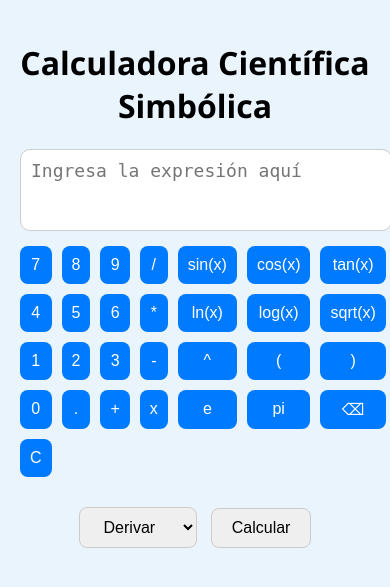
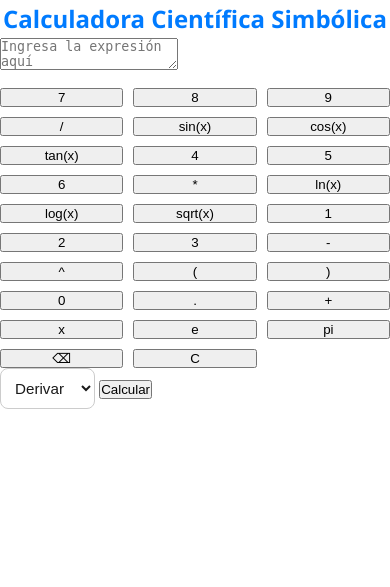
Before and after one commit to AnthoanMH25/calculadora-simbolica, a Flask app: page / in a window 390 px wide. Shown: the top 587 px of the page. Run offline with Flask 2, Linux system fonts and the light colour scheme; some libraries are stand-ins or nearby versions.

Commit message:
Update style.css

```diff
--- a/static/style.css
+++ b/static/style.css
@@ -1,92 +1,198 @@
-body {
-  font-family: 'Segoe UI', sans-serif;
-  background: #eaf4fc;
+/* === ROOT: Variables CSS para modo claro/oscuro === */
+:root {
+  --bg-dark: #121212;
+  --bg-card: #1e1e1e;
+  --bg-input: #262626;
+  --text-main: #f0f0f0;
+  --text-muted: #aaa;
+  --accent: #00e6e6;
+  --accent-hover: #00c3c3;
+  --error: #e60000;
+  --border: #444;
+  --transition: 0.3s ease;
+  --font-main: 'Segoe UI', Tahoma, Geneva, Verdana, sans-serif;
+}
+
+@media (prefers-color-scheme: light) {
+  :root {
+    --bg-dark: #ffffff;
+    --bg-card: #f0f0f0;
+    --bg-input: #ffffff;
+    --text-main: #1a1a1a;
+    --text-muted: #555;
+    --accent: #007bff;
+    --accent-hover: #0056b3;
+    --border: #ccc;
+  }
+}
+
+/* === BASE === */
+* {
   margin: 0;
   padding: 0;
+  box-sizing: border-box;
 }
 
-.container {
-  max-width: 900px;
-  margin: auto;
-  padding: 20px;
+body {
+  font-family: var(--font-main);
+  background-color: var(--bg-dark);
+  color: var(--text-main);
+  line-height: 1.6;
+  transition: background-color var(--transition), color var(--transition);
+}
+
+/* === TITULOS === */
+h1, h3, h4 {
+  color: var(--accent);
   text-align: center;
 }
 
-textarea {
-  width: 100%;
-  height: 60px;
-  font-size: 18px;
-  padding: 10px;
-  margin-bottom: 10px;
-  border-radius: 10px;
-  border: 1px solid #ccc;
-  resize: none;
+/* === TARJETA / FORMULARIO === */
+.card {
+  background-color: var(--bg-card);
+  border: none;
+  border-radius: 16px;
+  box-shadow: 0 0 20px rgba(0, 255, 255, 0.05);
+  color: var(--text-main);
+  transition: box-shadow var(--transition);
 }
 
+/* === INPUTS Y SELECTS === */
+input[type="text"],
+select,
+.form-control,
+.form-select {
+  background-color: var(--bg-input);
+  border: 1px solid var(--border);
+  border-radius: 8px;
+  color: var(--text-main);
+  padding: 10px;
+  font-size: 1rem;
+  transition: border var(--transition), box-shadow var(--transition);
+}
+
+input[type="text"]::placeholder {
+  color: var(--text-muted);
+}
+
+input:focus,
+select:focus {
+  border-color: var(--accent);
+  box-shadow: 0 0 0 3px rgba(0, 230, 230, 0.2);
+  outline: none;
+}
+
+/* === BOTONES DE SIMBOLOS === */
 .calculator {
   display: grid;
-  grid-template-columns: repeat(7, 1fr);
+  grid-template-columns: repeat(auto-fit, minmax(60px, 1fr));
   gap: 10px;
-  margin-bottom: 20px;
+  margin-top: 10px;
 }
 
-.calculator button {
-  padding: 10px;
-  font-size: 16px;
-  border: none;
+.btn-simbolo {
+  background: var(--bg-input);
+  border: 1px solid var(--border);
+  color: var(--accent);
+  padding: 10px 12px;
+  font-size: 1.1rem;
   border-radius: 8px;
-  background: #007bff;
-  color: white;
   cursor: pointer;
-  transition: background 0.3s ease;
+  transition: background var(--transition), color var(--transition), transform 0.2s;
 }
 
-.calculator button:hover {
-  background: #0056b3;
+.btn-simbolo:hover,
+.btn-simbolo:focus {
+  background: var(--accent);
+  color: var(--bg-dark);
+  border-color: var(--accent);
+  transform: scale(1.05);
 }
 
-select, button[type="submit"], input[type="text"] {
-  padding: 10px 20px;
-  font-size: 16px;
-  margin: 10px 5px;
-  border-radius: 8px;
-  border: 1px solid #ccc;
+/* === BOTÓN CALCULAR === */
+.btn-primary {
+  background-color: var(--accent);
+  color: var(--bg-dark);
+  font-weight: bold;
+  border-radius: 10px;
+  transition: background-color var(--transition), transform 0.2s;
 }
 
-input[type="text"] {
-  width: 200px;
-  font-size: 16px;
+.btn-primary:hover {
+  background-color: var(--accent-hover);
+  transform: translateY(-1px);
 }
 
-.resultado {
-  background: white;
-  padding: 20px;
-  border-radius: 12px;
-  box-shadow: 0 2px 8px rgba(0,0,0,0.1);
-  margin-top: 20px;
-  text-align: left;
+/* === MENSAJES Y ALERTAS === */
+.alert {
+  border-radius: 8px;
+  font-size: 1rem;
 }
 
-.resultado h2, .resultado h3 {
-  margin-top: 0;
+.alert-danger {
+  border-left: 4px solid var(--error);
+  background: rgba(230, 0, 0, 0.1);
+  color: #ff7777;
 }
 
-.boton-pdf {
-  display: inline-block;
-  margin: 10px auto;
-  padding: 10px 20px;
+/* === RESULTADOS Y PASOS === */
+.result-section {
+  background: #222;
+  padding: 20px;
+  border-left: 5px solid var(--accent);
+  border-radius: 10px;
+  margin-top: 20px;
+}
+
+.mathjax {
+  font-size: 1.2rem;
+}
+
+/* === GRAFICO === */
+#plot {
+  width: 100%;
+  overflow-x: auto;
+  background: #181818;
+  border-radius: 8px;
+  padding: 1rem;
+  box-shadow: 0 0 10px rgba(0, 255, 255, 0.05);
+}
+
+/* === BOTÓN PDF === */
+.btn-outline-success {
+  font-weight: bold;
+  border-radius: 10px;
+  transition: all var(--transition);
+}
+
+.btn-outline-success:hover {
   background-color: #28a745;
   color: white;
-  text-decoration: none;
-  border-radius: 6px;
-  transition: background 0.3s ease;
 }
 
-.boton-pdf:hover {
-  background-color: #218838;
+/* === SPINNER === */
+.spinner-border {
+  display: block;
+  margin: 0 auto;
+  color: var(--accent);
 }
 
-#error {
-  color: red;
-  font-weight: bold;
+/* === RESPONSIVE === */
+@media (max-width: 600px) {
+  .calculator {
+    grid-template-columns: repeat(3, 1fr);
+  }
+
+  h1 {
+    font-size: 1.5rem;
+  }
+
+  input, select {
+    font-size: 0.95rem;
+  }
+
+  .btn-simbolo {
+    font-size: 1rem;
+    padding: 8px;
+  }
 }
```
